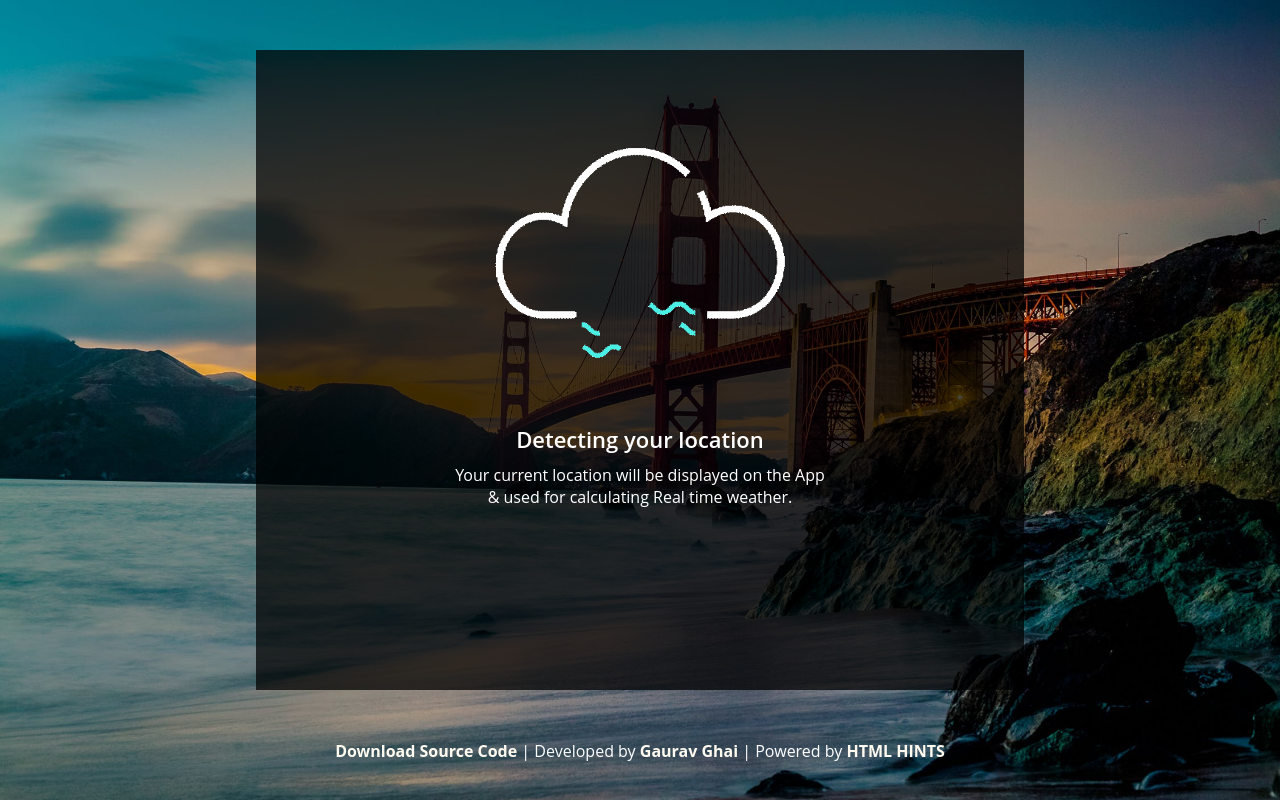
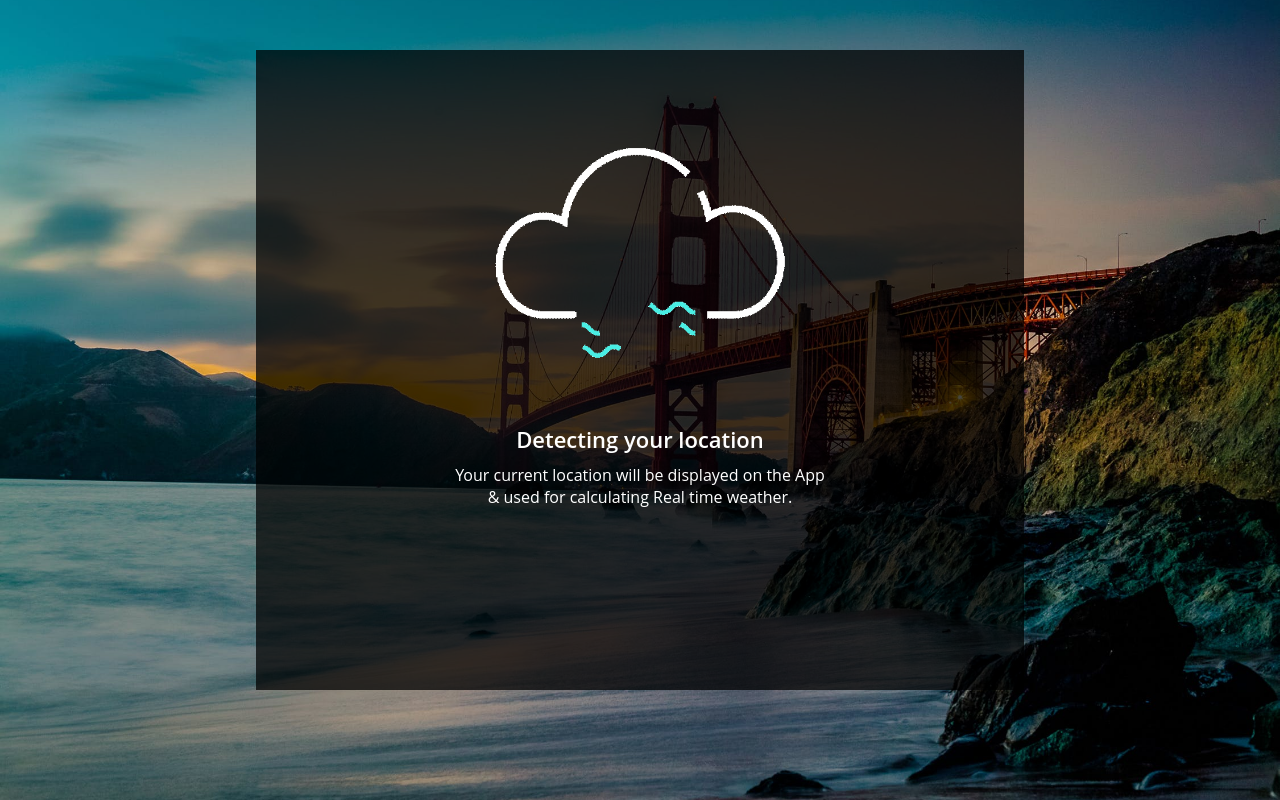
Before and after one commit to dixitk941/climatecheck360, a React (Create React App) app: page / in a window 1280 px wide. Built offline with nearby package versions, Linux system fonts and the light colour scheme; no server answers.

Commit message:
Update App.js

```diff
--- a/src/App.js
+++ b/src/App.js
@@ -8,19 +8,6 @@ function App() {
       <div className="container">
         <CurrentLocation />
       </div>
-      <div className="footer-info">
-        <a href="https://www.htmlhints.com/article/how-to-create-toggle-switch/93">
-          Download Source Code
-        </a>{" "}
-        | Developed by{" "}
-        <a target="_blank" href="https://www.gauravghai.dev/">
-          Gaurav Ghai
-        </a>{" "}
-        | Powered by{" "}
-        <a target="_blank" href="https://www.htmlhints.com/">
-          HTML HINTS
-        </a>
-      </div>
     </React.Fragment>
   );
 }
```
